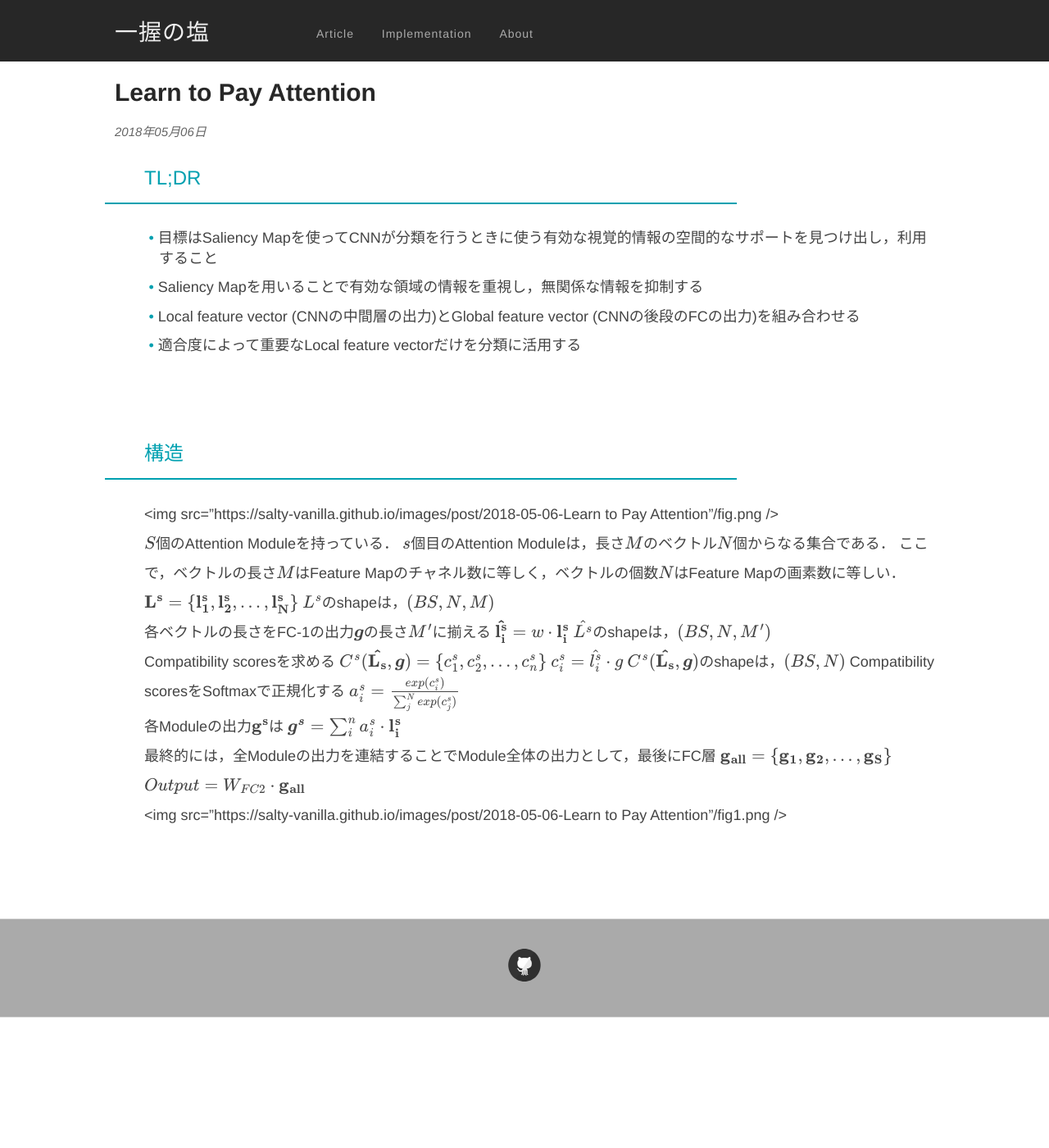
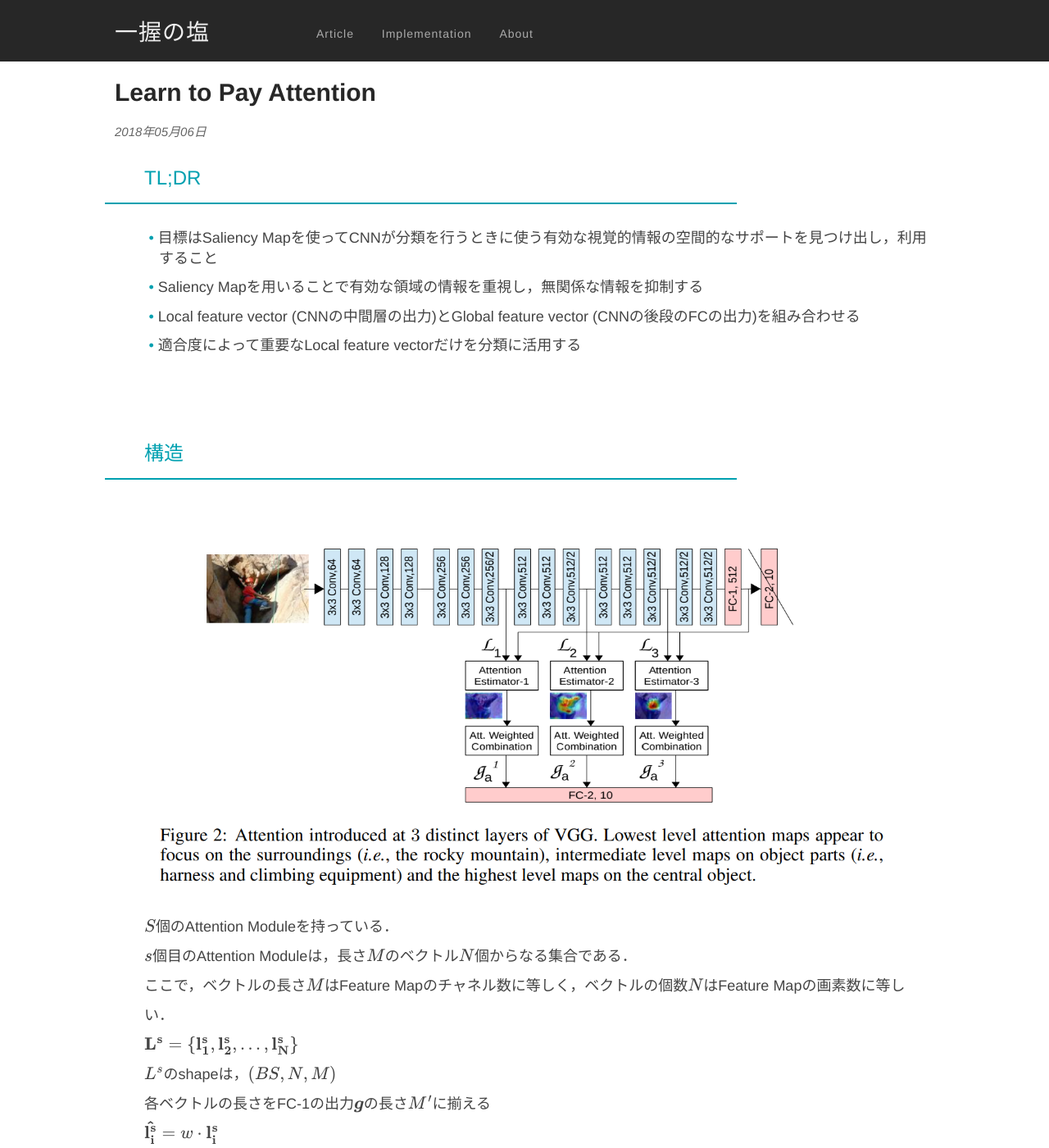
Before and after one commit to salty-vanilla/page_test, a Jekyll site: the page built from _posts/2018-05-06-Learn to Pay Attention.md, in a window 1280 px wide and 1400 px high. Shown: the whole window at 82% size. Built offline with Jekyll 4.4.1, drawn with Linux system fonts in a browser that asks for light colours; formulas are drawn with MathJax 3.

Commit message:
Update 2018-05-06-Learn to Pay Attention.md

```diff
--- a/_posts/2018-05-06-Learn to Pay Attention.md
+++ b/_posts/2018-05-06-Learn to Pay Attention.md
@@ -10,13 +10,14 @@ title: Learn to Pay Attention
 * 適合度によって重要なLocal feature vectorだけを分類に活用する
 
 ## 構造
-<img src="{{ site.baseurl }}/images/post/2018-05-06-Learn to Pay Attention"/fig.png />
+<img src="{{ site.baseurl }}/images/post/2018-05-06-Learn to Pay Attention/fig.png" />
 
 $S$個のAttention Moduleを持っている．
 $s$個目のAttention Moduleは，長さ$M$のベクトル$N$個からなる集合である．
 ここで，ベクトルの長さ$M$はFeature Mapのチャネル数に等しく，ベクトルの個数$N$はFeature Mapの画素数に等しい．
 $$ \mathbf{L^s} = \{ \mathbf{l_1^s}, \mathbf{l_2^s}, ..., \mathbf{l_N^s} \} $$
 $L^s$のshapeは，$(BS, N, M)$
+
 
 各ベクトルの長さをFC-1の出力$\bold{g}$の長さ$M'$に揃える
 $$ \mathbf{\hat{l^s_i}} = w\cdot{\mathbf{l_i^s}} $$
@@ -36,4 +37,4 @@ $$ \bold{g^s} = \sum_i^n a_i^s \cdot{\mathbf{l_i^s}} $$
 $$ \mathbf{g_{all}} = \{ \mathbf{g_{1}}, \mathbf{g_{2}}, ..., \mathbf{g_{S}}\} $$
 $$ Output = W_{FC2} \cdot{\mathbf{g_{all}}} $$
 
-<img src="{{ site.baseurl }}/images/post/2018-05-06-Learn to Pay Attention"/fig1.png />
+<img src="{{ site.baseurl }}/images/post/2018-05-06-Learn to Pay Attention/fig1.png" />
```
